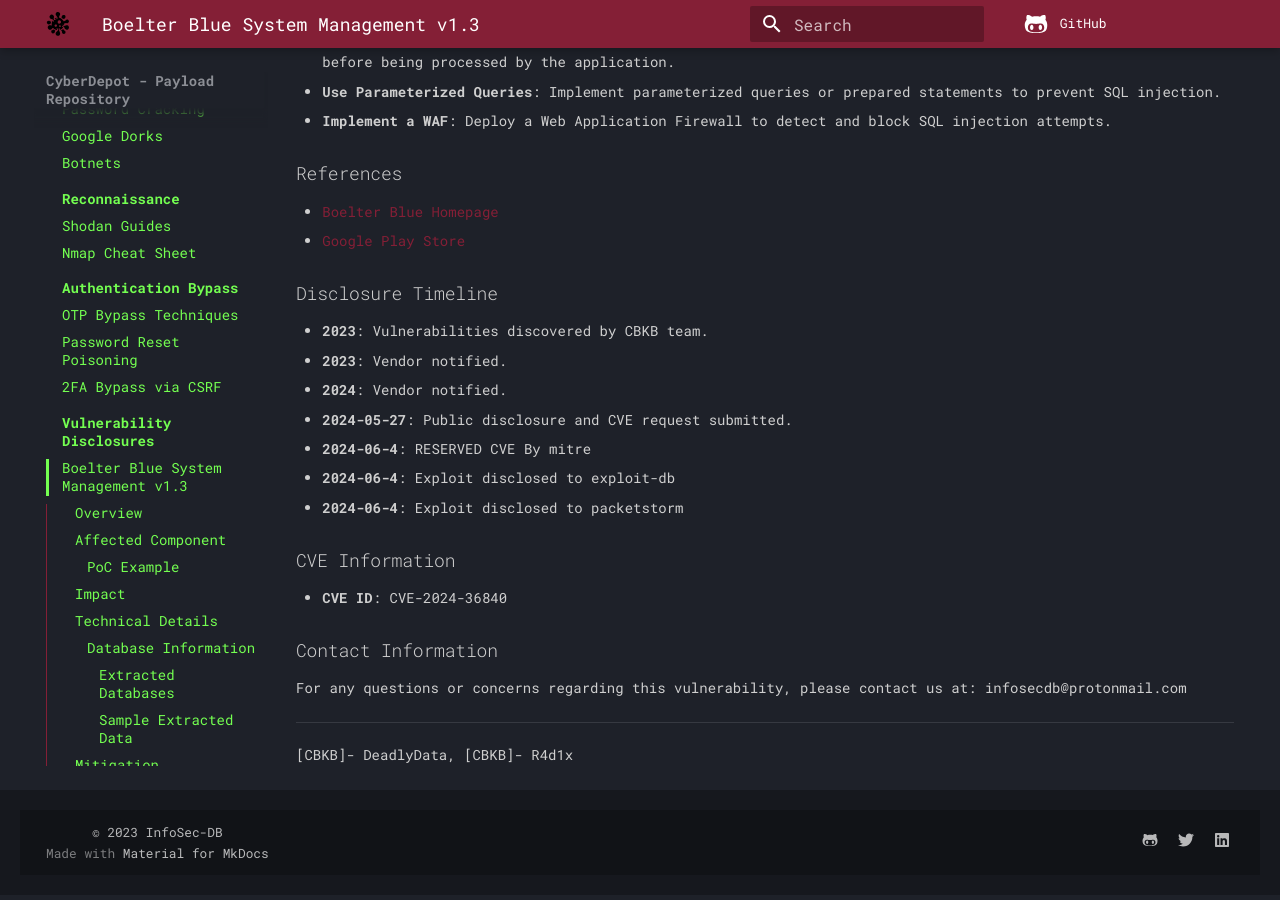
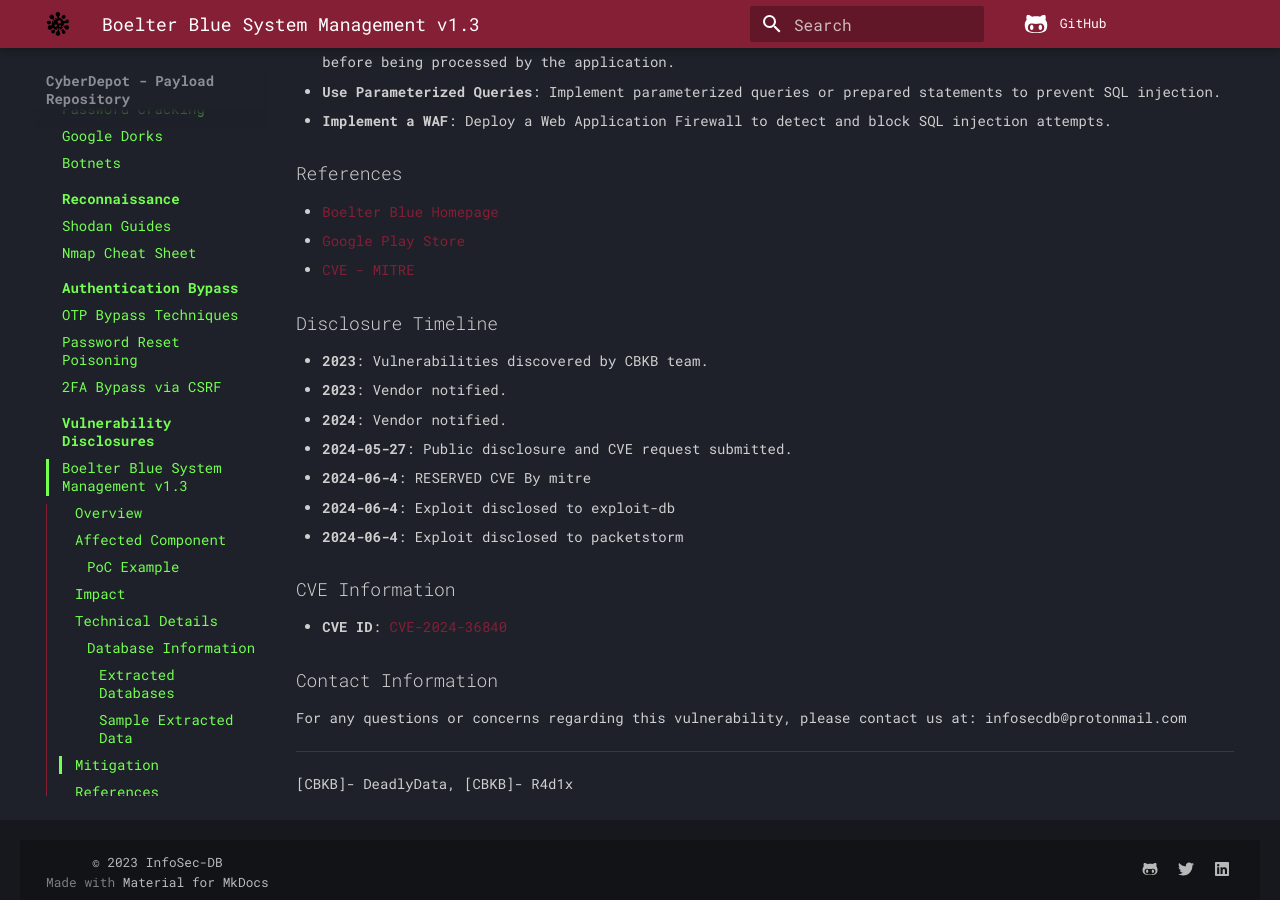
Before and after one commit to InfoSec-DB/CyberDepot, an MkDocs documentation site: the page built from docs/vuln_boelter_blue.md, in a window 1280 px wide and 900 px high, scrolled down 3531 px. Built offline with MkDocs 1.6.1 and Material for MkDocs 9.7.7, drawn with Linux system fonts in a browser that asks for light colours; comment, search, counter and statistics services are not loaded; some of the changed lines change nothing that is shown.

Commit message:
Vuln format fix7

```diff
--- a/docs/vuln_boelter_blue.md
+++ b/docs/vuln_boelter_blue.md
@@ -200,6 +200,7 @@
 
 -   [Boelter Blue Homepage](https://www.boelter.com/)
 -   [Google Play Store](https://play.google.com/store/apps/details?id=com.anchor5digital.anchor5adminapp&hl=en_US)
+-   [CVE - MITRE](https://cve.mitre.org/cgi-bin/cvename.cgi?name=CVE-2024-36840)
 
 ## Disclosure Timeline
 
@@ -213,7 +214,7 @@
 
 ## CVE Information
 
--   **CVE ID**: CVE-2024-36840
+-   **CVE ID**: [CVE-2024-36840](https://cve.mitre.org/cgi-bin/cvename.cgi?name=CVE-2024-36840)
 
 ## Contact Information
 
```
